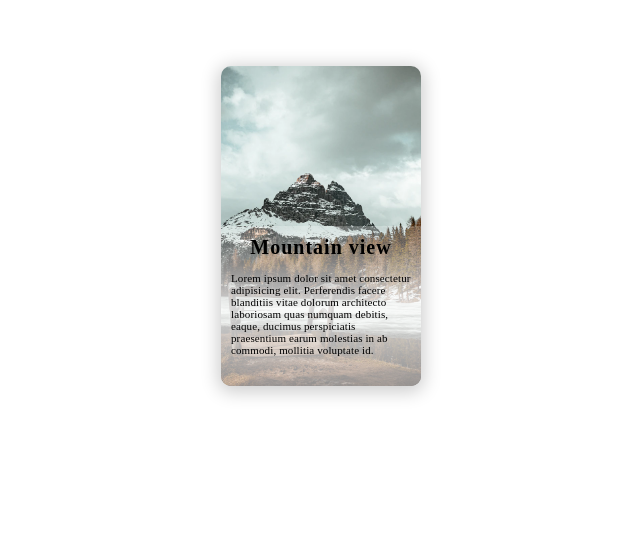
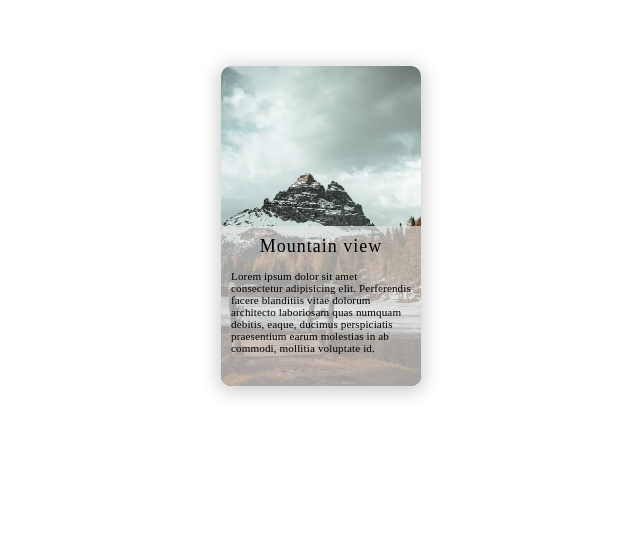
Before and after one commit to razvanandreib/card-flip-info, a plain HTML site: page index.html in a window 1280 px wide. Shown: the part 224-773 px from the top of the page, without its empty margins (319-959 px from the left). Drawn offline with Linux system fonts and the light colour scheme.

```diff
--- a/index.html
+++ b/index.html
@@ -26,7 +26,7 @@
           <div class="card__face card__face--back">
             <div class="card__content">
               <div class="card__header">
-                <h2>Paleo</h2>
+                <h2>Himalaya</h2>
               </div>
               <div class="card__body">
                 Lorem ipsum dolor sit amet consectetur adipisicing elit. At,
@@ -39,12 +39,9 @@
                 voluptatibus quas, sed expedita. Assumenda fugiat officia
                 consequatur. Perspiciatis, ex doloribus aliquid magnam inventore
                 quia sit debitis hic totam impedit fugiat ipsam suscipit est
-                recusandae? Cumque et sequi, quasi facere neque eos praesentium
-                totam consectetur, perspiciatis, aperiam enim maxime quae nihil
-                voluptatibus consequuntur dolorum. Voluptas!
-              </div>
-              <a href="#">View more</a>
+                recusandae?
             </div>
+            <a href="#">View more</a>
           </div>
         </div>
       </div>
--- a/style.css
+++ b/style.css
@@ -63,14 +63,16 @@ body {
 .card__face h2 {
     text-align: center;
     padding: 1rem 0;
-    font-size: 2rem;
+    font-size: 1.8rem;
     letter-spacing: .1rem;
+    font-weight: 500;
 }
 
 .card__face p {
-    font-size: 1.1rem;
+    font-size: 1.11rem;
     padding: .3rem 1rem;
     letter-spacing: .012rem;
+    font-weight: 300;
 }
 
 .card__face--front{
@@ -86,7 +88,7 @@ body {
 .card__face--front-text {
     height: 100%;
     margin-top: 16rem;
-    background: linear-gradient(180deg,rgba(255, 255, 255, 0.24), rgba(255, 255, 255, 0.829), rgba(255, 255, 255, 0.562), rgb(255, 255, 255), rgb(255, 255, 255));
+    background: rgba(228, 228, 228, 0.699);
 }
 
 
@@ -102,6 +104,21 @@ body {
     height: 100%;
     position: relative;
     padding: 1rem;
+    display: flex;
+    flex-direction: column;
+    justify-content: space-evenly;
+    align-items: center;
+}
+
+.card__content a {
+    text-decoration: none;
+    text-transform: uppercase;
+    color: rgb(0, 0, 0);
+    font-size: 1.3rem;
+}
+
+.card__content a:hover {
+    color: rgba(hsl(0, 0%, 97%), green, blue, alpha);
 }
 
 .card__header {
```
